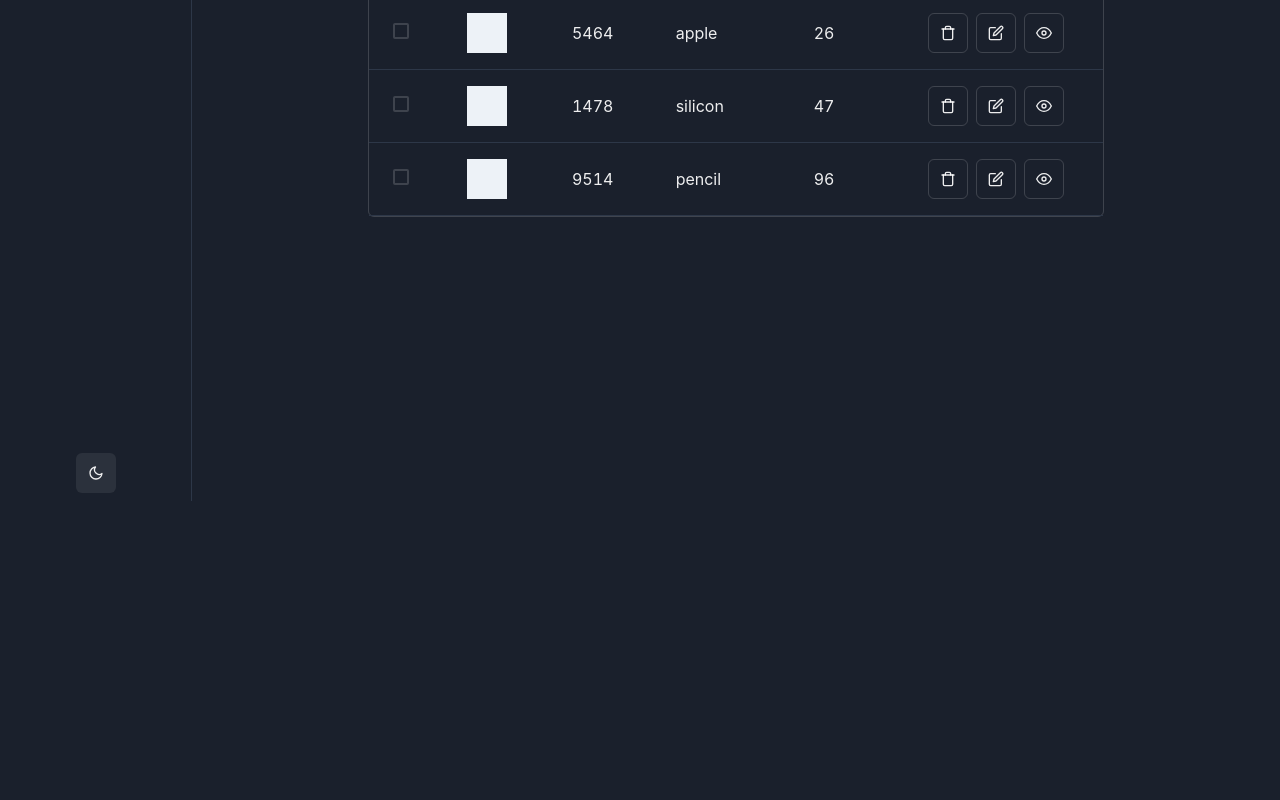
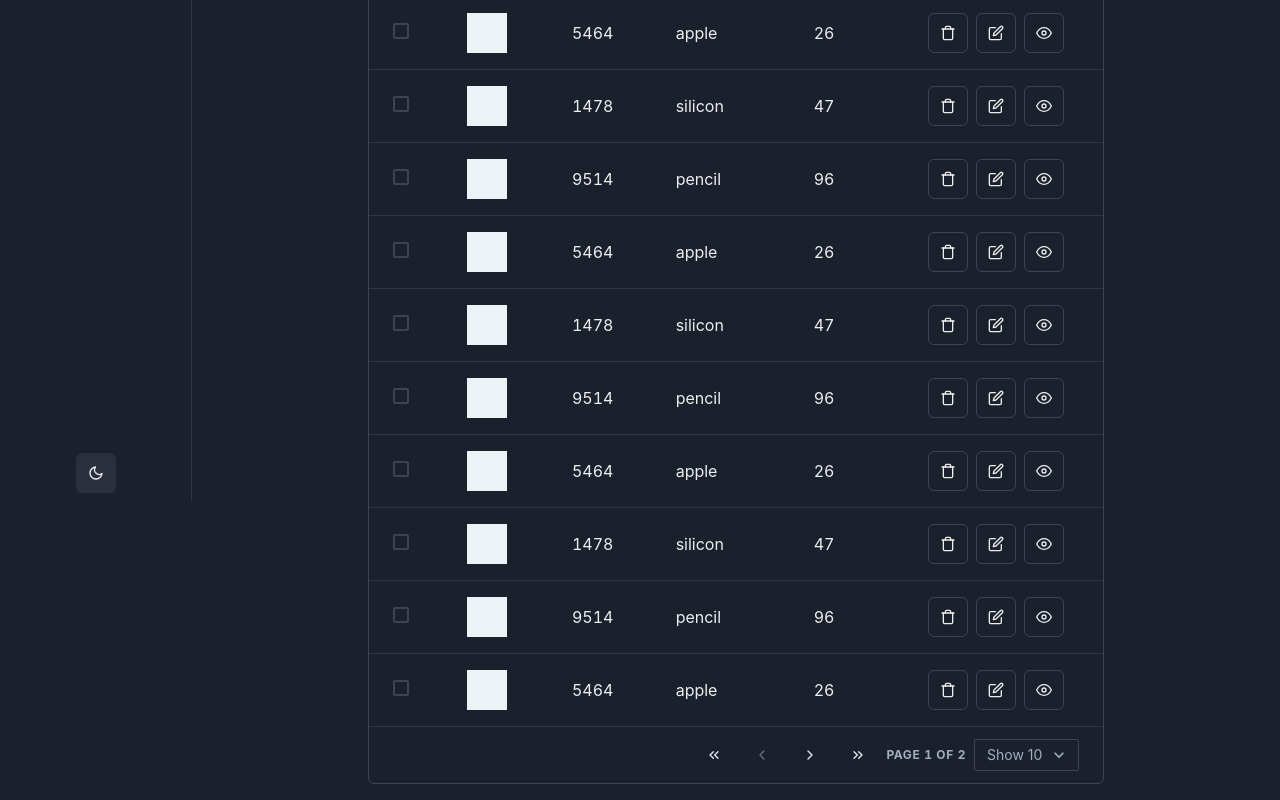
Before and after one commit to LeonelCurti/chakra-cms, a Next.js app: page /products in a window 1280 px wide. Shown: the part 299-1099 px from the top of the page. Before the commit the page ends 800 px from the top, so only its background shows below. Built offline with nearby package versions, Linux system fonts and the light colour scheme.

Commit message:
Added pagination functions to products table

```diff
--- /dev/null
+++ b/components/Products/Pagination.tsx
@@ -0,0 +1,57 @@
+import React from 'react'
+import { Table } from '@tanstack/react-table'
+import { Product } from './ProductsTable'
+import { HStack, IconButton, Select, Text } from '@chakra-ui/react'
+import { FiChevronLeft, FiChevronRight, FiChevronsLeft, FiChevronsRight } from 'react-icons/fi'
+
+const Pagination = ({ table }: { table: Table<Product> }) => {
+  return (
+    <HStack gap={2} justify={'flex-end'}>
+      <IconButton
+        variant={'link'}
+        aria-label='arrow top left'
+        icon={<FiChevronsLeft />}
+        onClick={() => table.setPageIndex(0)} disabled={!table.getCanPreviousPage()}
+      />
+      <IconButton
+        variant={'link'}
+        aria-label='arrow left'
+        icon={<FiChevronLeft />}
+        onClick={() => table.previousPage()}
+        isDisabled={!table.getCanPreviousPage()}
+      />
+      <IconButton
+        variant={'link'}
+        aria-label='arrow right'
+        icon={<FiChevronRight />}
+        onClick={() => table.nextPage()}
+        isDisabled={!table.getCanNextPage()}
+      />
+      <IconButton
+        variant={'link'}
+        aria-label='arrow top right'
+        icon={<FiChevronsRight />}
+        onClick={() => table.setPageIndex(table.getPageCount() - 1)}
+        isDisabled={!table.getCanNextPage()}
+      />
+      <Text>Page {table.getState().pagination.pageIndex + 1} of{' '}
+        {table.getPageCount()}</Text>
+      <Select
+        size={'sm'}
+        w={'auto'}
+        value={table.getState().pagination.pageSize}
+        onChange={e => {
+          table.setPageSize(Number(e.target.value))
+        }}
+      >
+        {[10, 20, 30, 40, 50].map(pageSize => (
+          <option key={pageSize} value={pageSize}>
+            Show {pageSize}
+          </option>
+        ))}
+      </Select>
+    </HStack>
+  )
+}
+
+export default Pagination
--- a/components/Products/ProductsTable.tsx
+++ b/components/Products/ProductsTable.tsx
@@ -3,11 +3,13 @@ import {
   createColumnHelper,
   flexRender,
   getCoreRowModel,
+  getPaginationRowModel,
   useReactTable,
 } from '@tanstack/react-table'
-import { Table, Thead, Tbody, Tr, Th, Td, TableContainer, Checkbox, Box } from "@chakra-ui/react";
+import { Table, Thead, Tbody, Tr, Th, Td, TableContainer, Checkbox, Box, Tfoot } from "@chakra-ui/react";
 import { data } from './dummyData';
 import RowActions from './RowActions';
+import Pagination from './Pagination';
 
 
 export type Product = {
@@ -53,6 +55,7 @@ const ProductsTable = () => {
     data,
     columns,
     getCoreRowModel: getCoreRowModel(),
+    getPaginationRowModel: getPaginationRowModel(),
   })
 
 
@@ -87,6 +90,13 @@ const ProductsTable = () => {
             ))
           }
         </Tbody>
+        <Tfoot>
+          <Tr>
+            <Th colSpan={6}>
+              <Pagination table={table} />
+            </Th>
+          </Tr>
+        </Tfoot>
       </Table>
     </TableContainer>
   )
--- a/components/Products/dummyData.ts
+++ b/components/Products/dummyData.ts
@@ -16,4 +16,64 @@ export const data: Product[] = [
     category: "pencil",
     price: 96
   },
+  {
+    sku: "5464",
+    category: "apple",
+    price: 26
+  },
+  {
+    sku: "1478",
+    category: "silicon",
+    price: 47
+  },
+  {
+    sku: "9514",
+    category: "pencil",
+    price: 96
+  },
+  {
+    sku: "5464",
+    category: "apple",
+    price: 26
+  },
+  {
+    sku: "1478",
+    category: "silicon",
+    price: 47
+  },
+  {
+    sku: "9514",
+    category: "pencil",
+    price: 96
+  },
+  {
+    sku: "5464",
+    category: "apple",
+    price: 26
+  },
+  {
+    sku: "1478",
+    category: "silicon",
+    price: 47
+  },
+  {
+    sku: "9514",
+    category: "pencil",
+    price: 96
+  },
+  {
+    sku: "5464",
+    category: "apple",
+    price: 26
+  },
+  {
+    sku: "1478",
+    category: "silicon",
+    price: 47
+  },
+  {
+    sku: "9514",
+    category: "pencil",
+    price: 96
+  },
 ];
```
